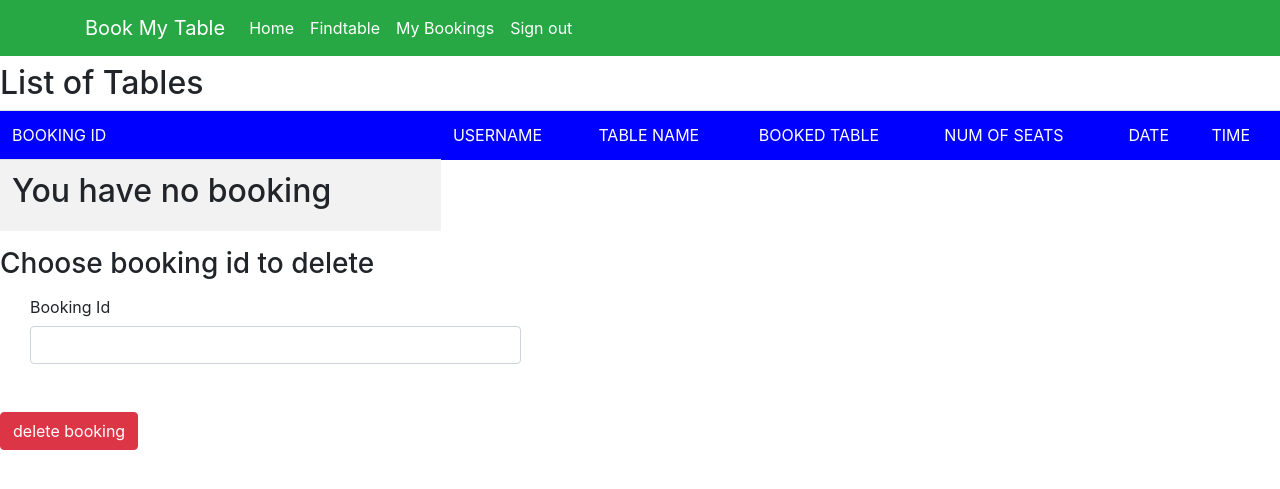
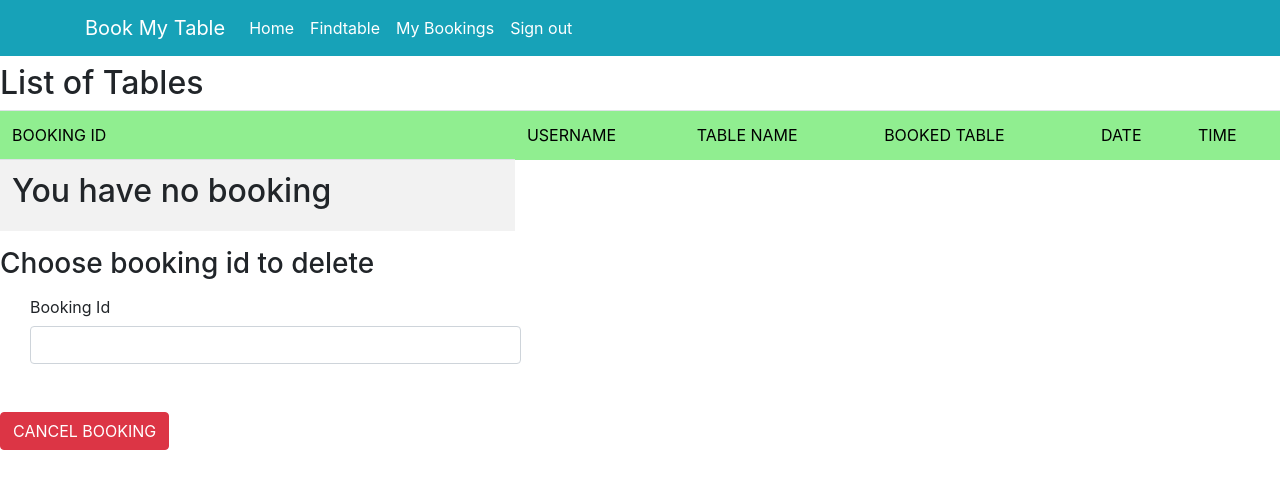
Before and after one commit to Tamirucode/fsf_hi_django, a Django app: page /mybookings in a window 1280 px wide. Shown: the top 489 px of the page. Run offline with Django 3.2, Linux system fonts and the light colour scheme; a user stored in the database is signed in; data comes from the database, SQL or seed files in the repository; both versions use the stored data as it was before the commit; some libraries are stand-ins or nearby versions.

Commit message:
add style to navbar

```diff
--- a/my_djanjo_p/my_djanjo_p/settings.py
+++ b/my_djanjo_p/my_djanjo_p/settings.py
@@ -25,7 +25,8 @@ SECRET_KEY = 'django-insecure-zv1$1)hgedtq-f^xo828zt+2%c1rn5c_3e8m%(+8c@vp6cer5(
 # SECURITY WARNING: don't run with debug turned on in production!
 DEBUG = True
 
-ALLOWED_HOSTS = ['8000-tamirucode-fsfhidjango-2c0qc3ow9vg.ws-eu100.gitpod.io']
+ALLOWED_HOSTS = [ '8000-tamirucode-fsfhidjango-bk8q6l9do97.ws-eu101.gitpod.io'
+]
 
 
 # Application definition
--- a/my_djanjo_p/my_djanjo_p/urls.py
+++ b/my_djanjo_p/my_djanjo_p/urls.py
@@ -14,5 +14,5 @@ urlpatterns = [
     path('signin', views.signin, name="signin"),
     path('success', views.success, name="success"),
     path('signout', views.signout, name="signout"),
-    path('rebookings', views.rebookings, name="rebookings"),
+
 ]
--- a/my_djanjo_p/tam/models.py
+++ b/my_djanjo_p/tam/models.py
@@ -5,7 +5,7 @@ from django.db import models
 
 class Table(models.Model):
     table_name = models.CharField(max_length=20)
-    nos = models.DecimalField(decimal_places=0, max_digits=2)
+
     reservt = models.DecimalField(decimal_places=0, max_digits=2)
     booked_table = models.DecimalField(decimal_places=0, max_digits=2)
     date = models.DateField()
@@ -32,9 +32,7 @@ class Book(models.Model):
     userid = models.DecimalField(decimal_places=0, max_digits=2)
     tableid = models.DecimalField(decimal_places=0, max_digits=2)
     table_name = models.CharField(max_length=20)
-
     booked_table = models.DecimalField(decimal_places=0, max_digits=2)
-    nos = models.DecimalField(decimal_places=0, max_digits=2)
     date = models.DateField()
     time = models.TimeField()
 
--- a/my_djanjo_p/tam/templates/tam/base.html
+++ b/my_djanjo_p/tam/templates/tam/base.html
@@ -14,7 +14,7 @@
 </head>
 
 <body>
-    <nav class="navbar navbar-expand-lg navbar-light bg-success">
+    <nav class="navbar navbar-expand-lg navbar-light bg-info">
         <div class="container">
             <a class="navbar-brand" href="#" style="color: white;">Book My Table</a>
             <button class="navbar-toggler" type="button" data-toggle="collapse" data-target="#navbarNavAltMarkup"
--- a/my_djanjo_p/tam/templates/tam/book_list.html
+++ b/my_djanjo_p/tam/templates/tam/book_list.html
@@ -3,13 +3,11 @@
 <h3>{{msg}}</h3>
 <h2>List of Tables</h2>
 <table class="table table-striped">
-    <thead style="background-color: blue;color: white;">
+    <thead style="background-color: lightgreen;color: black;">
         <td>BOOKING ID</td>
         <td>USERNAME</td>
         <td>TABLE NAME</td>
         <td>BOOKED TABLE </td>
-
-        <td>NUM OF SEATS</td>
         <td>DATE</td>
         <td>TIME</td>
 
@@ -21,13 +19,10 @@
         <td>{{row.id}}</td>
         <td>{{row.name}}</td>
         <td>{{row.table_name}}</td>
-
         <td>{{row.booked_table}}</td>
-        <td>{{row.nos}}</td>
-        <td>{{row.date}}</td>
+         <td>{{row.date}}</td>
         <td>{{row.time}}</td>
 
-    </tr>
     {% empty %}
    <tr><td> <h2>You have no booking</h2></td></tr>
 
@@ -39,18 +34,15 @@
     <div class="col-auto">
         <label for="example-email-input" class="col-2 col-form-label">Booking Id</label>
         <div class="col-5">
-            <input name='table_id' class="form-control" type="number" id="example-email-input" required>
+            <input name="booked_table" class="form-control" type="number" id="example-email-input"  required>
         </div>
     </div>
 
     <br>
     <br>
     <div class="pull-right">
-        <button type="submit" class="btn btn-danger float-left">delete booking</button>
+        <button type="submit" class="btn btn-danger float-left">CANCEL BOOKING</button>
     </div>
-
-
-
 
 </form>
 
--- a/my_djanjo_p/tam/templates/tam/bookings.html
+++ b/my_djanjo_p/tam/templates/tam/bookings.html
@@ -29,7 +29,7 @@
                         <li class="list-group-item"><b>Table Name:</b> {{book.table_name}}</li>
                         <li class="list-group-item"><b>Booking Id:</b> {{book.id}}</li>
                         <li class="list-group-item"><b>Booked Table:</b> {{book.booked_table}}</li>
-                        <li class="list-group-item"><b>Number of seats:</b> {{book.nos}}</li>
+
                         <li class="list-group-item"><b>Date:</b> {{book.date}}</li>
                         <li class="list-group-item"><b>Time:</b> {{book.time}}</li>
                     </ul>
--- a/my_djanjo_p/tam/views.py
+++ b/my_djanjo_p/tam/views.py
@@ -52,7 +52,7 @@ def bookings(request):
                 table_name = table.table_name
                 date = table.date
                 booked_table= table.booked_table
-                nos= table.nos
+
                 time = table.time
                 username = request.user.username
                 email = request.user.email
@@ -61,7 +61,7 @@ def bookings(request):
                 Table.objects.filter(id=id_table).update(reservt=x)
                 book = Book.objects.create(name=username, email=email, tableid=id_table, userid=user_id,
                                             table_name=table_name,  booked_table=booked_table,
-                                           nos=nos, date=date, time=time)
+                                            date=date, time=time)
 
                 print('------------book id-----------', book.id)
                 book.save()
@@ -80,7 +80,7 @@ def deleting(request):
     context = {}
     if request.method == 'POST':
         id_table= request.POST.get('table_id')
-        #booked_table  = int(request.POST.get('booked_table'))
+        booked_table  = int(request.POST.get('booked_table'))
 
         try:
             book = Book.objects.get(id=id_table)
```
Also changed, not shown: my_djanjo_p/tam/templates/tam/book_table.html (deleted, +0 -17 lines), my_djanjo_p/tam/templates/tam/table_list.html (+4 -11 lines), my_djanjo_p/db.sqlite3, my_djanjo_p/tam/migrations/0014_auto_20230629_1649.py (added).
